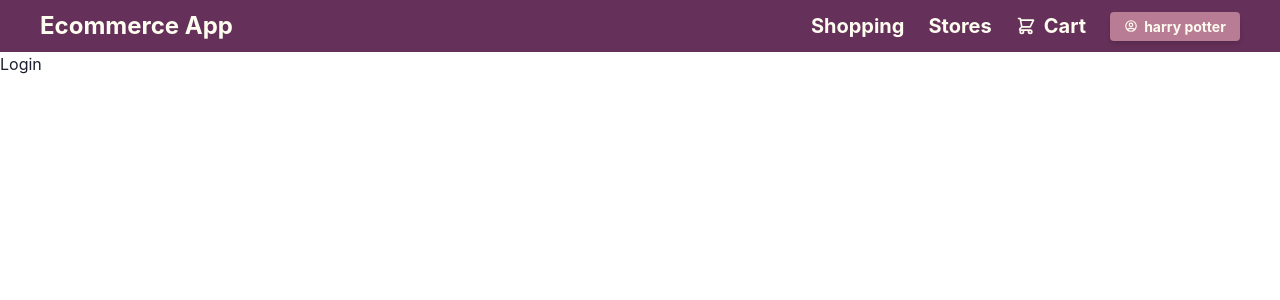
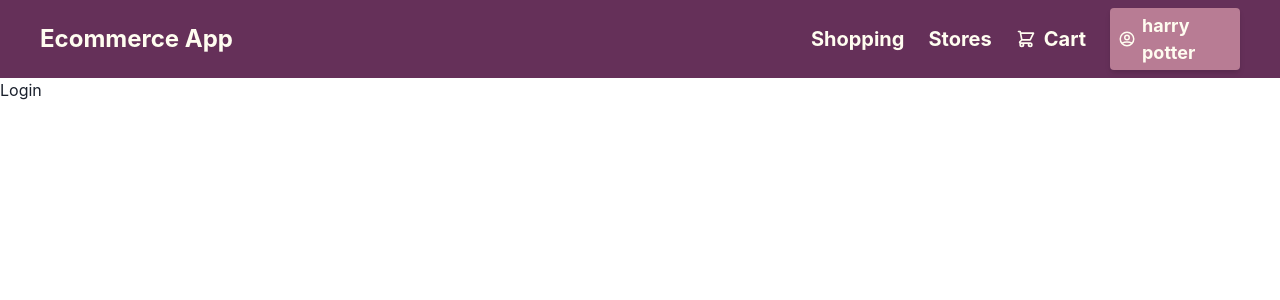
Before and after one commit to shreya2057/Ecommerce_app, a React (Vite) app: page /login in a window 1280 px wide. Shown: the top 300 px of the page. Built offline with nearby package versions, Linux system fonts and the light colour scheme.

Commit message:
Navbar error solved

```diff
--- a/src/components/Navbar.tsx
+++ b/src/components/Navbar.tsx
@@ -14,7 +14,7 @@ function NavBar(pt: {loggedIn: Boolean}){
     const username = "harry potter";
     const [showNavMenu, setShowNavMenu] = useState(false)
     const menuVisibility = useBreakpointValue({"base": !showNavMenu, "md": false})
-    const buttonVisibility = useBreakpointValue({"sm": false, "md": true})
+    const buttonVisibility = useBreakpointValue({"base": false, "md": true})
     const toggleMenu = ()=>{
         if(showNavMenu){
             setShowNavMenu(false);
@@ -60,8 +60,8 @@ function NavBar(pt: {loggedIn: Boolean}){
                 </Link>
             </Flex>
             <Flex
-                flex={{"sm": 1, "md":0}}
-                width={{"sm": "100%"}}
+                flex={{"base": 1, "md":0}}
+                width={{"base": "100%"}}
                 hidden= {menuVisibility}
                 bgColor={{"base": "#b87c94", "md": "inherit"}}
                 direction={{"base": "column", "md": "row"}}
@@ -70,8 +70,8 @@ function NavBar(pt: {loggedIn: Boolean}){
                 fontSize={"xl"}
                 fontWeight={"bold"}
                 textColor={"#fffdf0"}
-                px={{"sm": 10, "md":10}}
-                py={{"sm": 3, "md":0}}
+                px={{"base": 10, "md":10}}
+                py={{"base": 3, "md":0}}
                 align={{"base":"start","md":"center"}}
             >
                 <Link to={"/"}>
@@ -132,7 +132,7 @@ function NavBar(pt: {loggedIn: Boolean}){
                                 px={{"md":2}}
                                 rounded={{"md": "base"}}
                                 shadow={{"md":"md"}}
-                                fontSize={{"base":"lg","md":"sm"}}
+                                fontSize={{"base":"lg","md":"base"}}
                             >
                                 <Box display={"flex"} alignSelf={"center"}>
                                     <HiOutlineUserCircle/>
```
